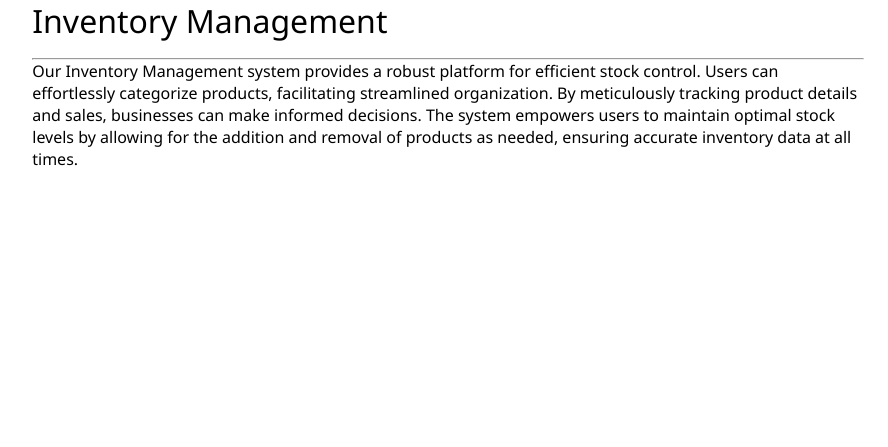
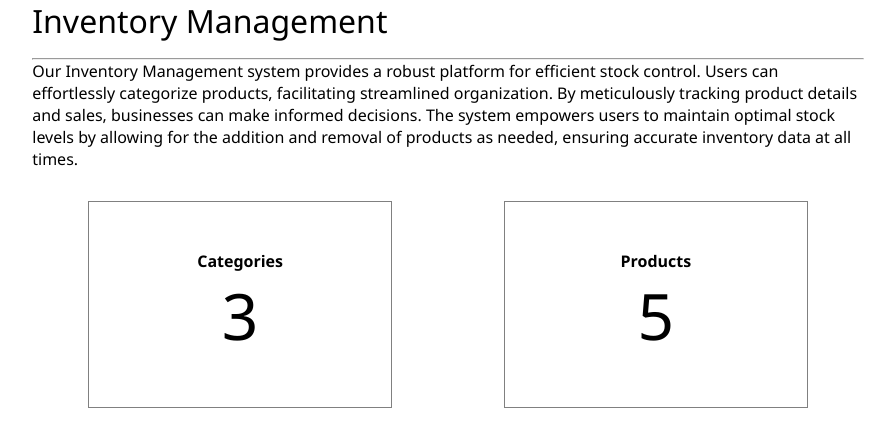
Before and after one commit to nayan00112/inventory_management, a Django app: page / in a window 1280 px wide. Shown: the part 135-582 px from the top of the page, without its empty margins (192-1080 px from the left). Run offline with Django 5.2, Linux system fonts and the light colour scheme; a user stored in the database is signed in; data comes from the database, SQL or seed files in the repository; both versions use the stored data as it was after the commit.

Commit message:
inventory management

```diff
--- a/InventoryManagement/InventoryManagement/settings.py
+++ b/InventoryManagement/InventoryManagement/settings.py
@@ -107,7 +107,7 @@ AUTH_PASSWORD_VALIDATORS = [
 
 LANGUAGE_CODE = 'en-us'
 
-TIME_ZONE = 'UTC'
+TIME_ZONE = 'Asia/Kolkata'
 
 USE_I18N = True
 
--- a/InventoryManagement/Templates/items/add_categories.html
+++ b/InventoryManagement/Templates/items/add_categories.html
@@ -10,7 +10,7 @@
 {% block body %}
 <div class="cont">
     <div class="flexbox">
-        <h1 class="heading">Add Categorie</h1>
+        <h1 class="heading">Add Categories</h1>
         <button class="btn" onclick="window.location.href = '/categories'">Back to Categories</button>
     </div>
     <form class='form' method="post">
--- a/InventoryManagement/Templates/items/index.html
+++ b/InventoryManagement/Templates/items/index.html
@@ -5,6 +5,29 @@
 {% block head %}
 <link rel="stylesheet" href="{% static 'css/style.css' %}">
 <link rel="stylesheet" href="{% static 'css/form.css' %}">
+<style>
+    .box{
+        width: 8cm;
+        padding: 3rem;
+        text-align: center;
+        display: flex;
+        flex-direction: column;
+        justify-content: center;
+        align-items: center;
+        outline: 1px solid gray;
+    }
+    .p_box{
+        margin-top: 2rem;
+        display: flex;
+        flex-direction: row;
+        justify-content: space-around;
+        align-items: center;
+    }
+    .number{
+        font-size: 4rem;
+        font-weight: 100;
+    }
+</style>
 {% endblock head %}
 
 {% block body %}
@@ -17,6 +40,21 @@
     <p>
         Our Inventory Management system provides a robust platform for efficient stock control. Users can effortlessly categorize products, facilitating streamlined organization. By meticulously tracking product details and sales, businesses can make informed decisions. The system empowers users to maintain optimal stock levels by allowing for the addition and removal of products as needed, ensuring accurate inventory data at all times.
     </p>
+
+    <div class="p_box">
+        <div class="box">
+            <b>Categories</b>
+            <span class="number">
+                {{categories}}
+            </span>
+        </div>
+        <div class="box">
+            <b>Products</b>
+            <span class="number">
+                {{products}}
+            </span>
+        </div>
+    </div>
 
 
     {% else %}
--- a/InventoryManagement/Templates/items/invoices.html
+++ b/InventoryManagement/Templates/items/invoices.html
@@ -40,9 +40,11 @@
                 <td>{{s.Total_items}}</td>
                 <td>{{s.Total_ammount}}</td>
 
-                <td style='display: flex; align-items: center; justify-content: center;'>
+                <td>
+                    <div style='display: flex; align-items: center; justify-content: center;'>
                     <button class="editbtn" onclick="window.location.href='/Invoices_details/{{s.id}}/'">Details</button>
                     <button class="deletebtn" onclick="deleteconform({{s.id}})">Delete</button>
+                </div>
                 </td>
             </tr>
             {% endfor %}
--- a/InventoryManagement/items/views.py
+++ b/InventoryManagement/items/views.py
@@ -7,8 +7,10 @@ import json
 # Create your views here.
 def home(request):
     active_home = "active"
+    c = Categories.objects.count()
+    p = Products.objects.count()
 
-    context = {'active_home':active_home}
+    context = {'active_home':active_home, 'categories':c,"products":p}
     return render(request, 'items/index.html', context)
 
 def categories(request):
```
Also changed, not shown: InventoryManagement/Templates/items/invoices_details.html (+5 -2 lines), InventoryManagement/db.sqlite3.
